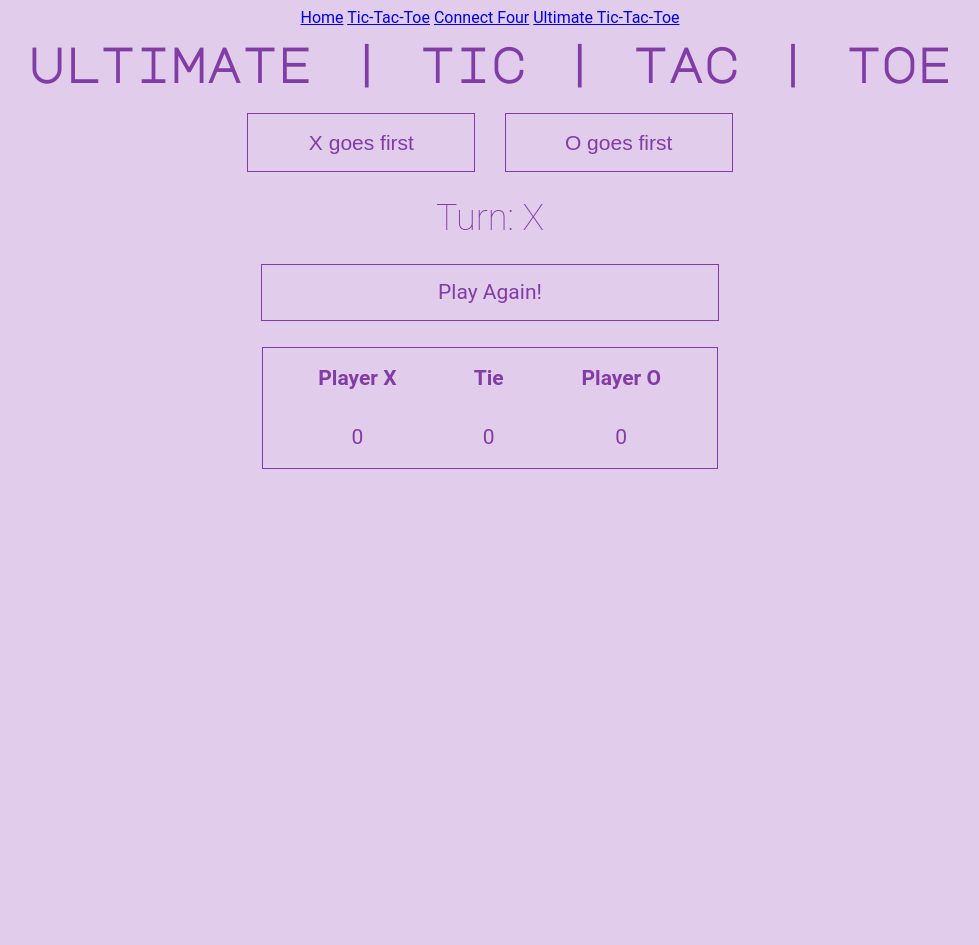
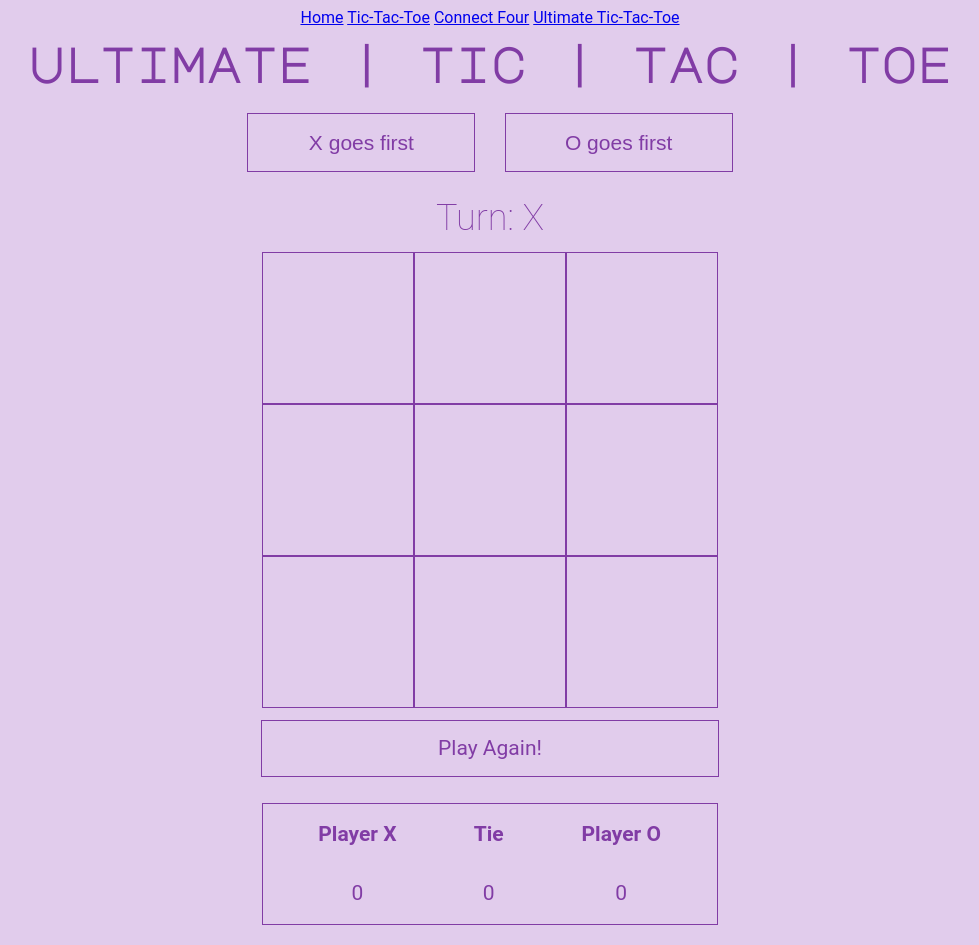
Before and after one commit to vfunez/pset-9, a plain HTML site: page ultimate-tic-tac-toe.html in a window 1280 px wide. Shown: the whole page, without its empty margins (150-1129 px from the left). Before the commit the page ends 800 px from the top, so only its background shows below. Drawn offline with Linux system fonts and the light colour scheme.

Commit message:
ultimate tic tac toe template

```diff
--- a/ultimate-tic-tac-toe.html
+++ b/ultimate-tic-tac-toe.html
@@ -27,6 +27,18 @@
     <div class="container column">
       <h2 id="switch">Turn: X</h2>
 
+      <div class="container wrap" id="board">
+        <div class="square"></div>
+        <div class="square"></div>
+        <div class="square"></div>
+        <div class="square"></div>
+        <div class="square"></div>
+        <div class="square"></div>
+        <div class="square"></div>
+        <div class="square"></div>
+        <div class="square"></div>
+      </div>
+
       <div id="reset-button">Play Again!</div>
 
       <table id="keep-score">
```
Lines whose indentation alone changed are shown as unchanged.
